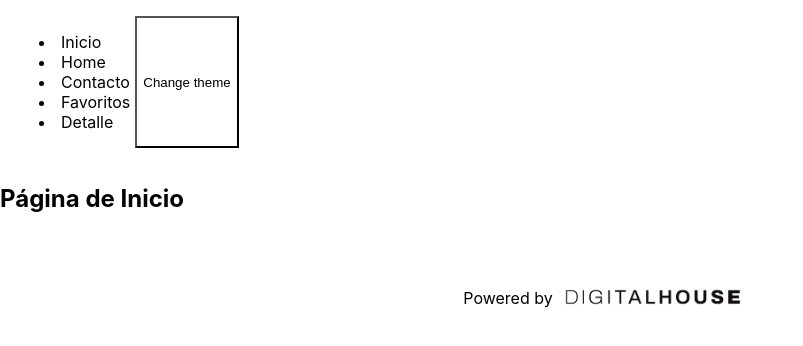
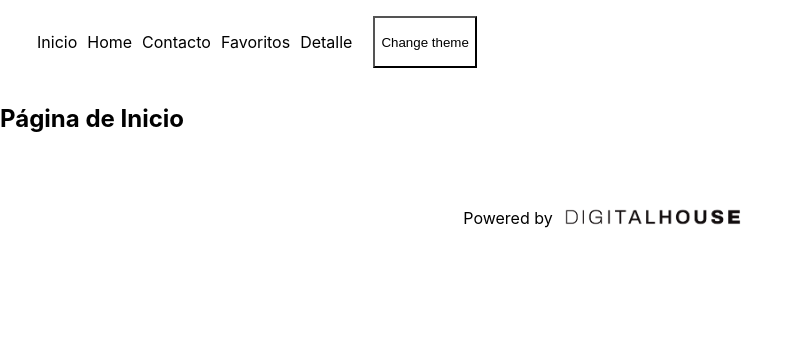
Before and after one commit to lcardoso-uy/finalfront3, a React (Vite) app: page / in a window 1280 px wide. Shown: the top 346 px of the page, without its empty margins (0-803 px from the left). Built offline with nearby package versions, Linux system fonts and the light colour scheme.

Commit message:
Version 5 - cambio index.css para que nav quede horizontal

```diff
--- a/src/index.css
+++ b/src/index.css
@@ -28,6 +28,16 @@ nav{
   width: 80vw;
   justify-content: flex-start;
   padding: 1rem;
+}
+
+nav ul {
+  list-style-type: none;
+  padding: 1em;
+  margin: 0;
+}
+
+nav li {
+  display: inline-block;
 }
 
 a{
```
